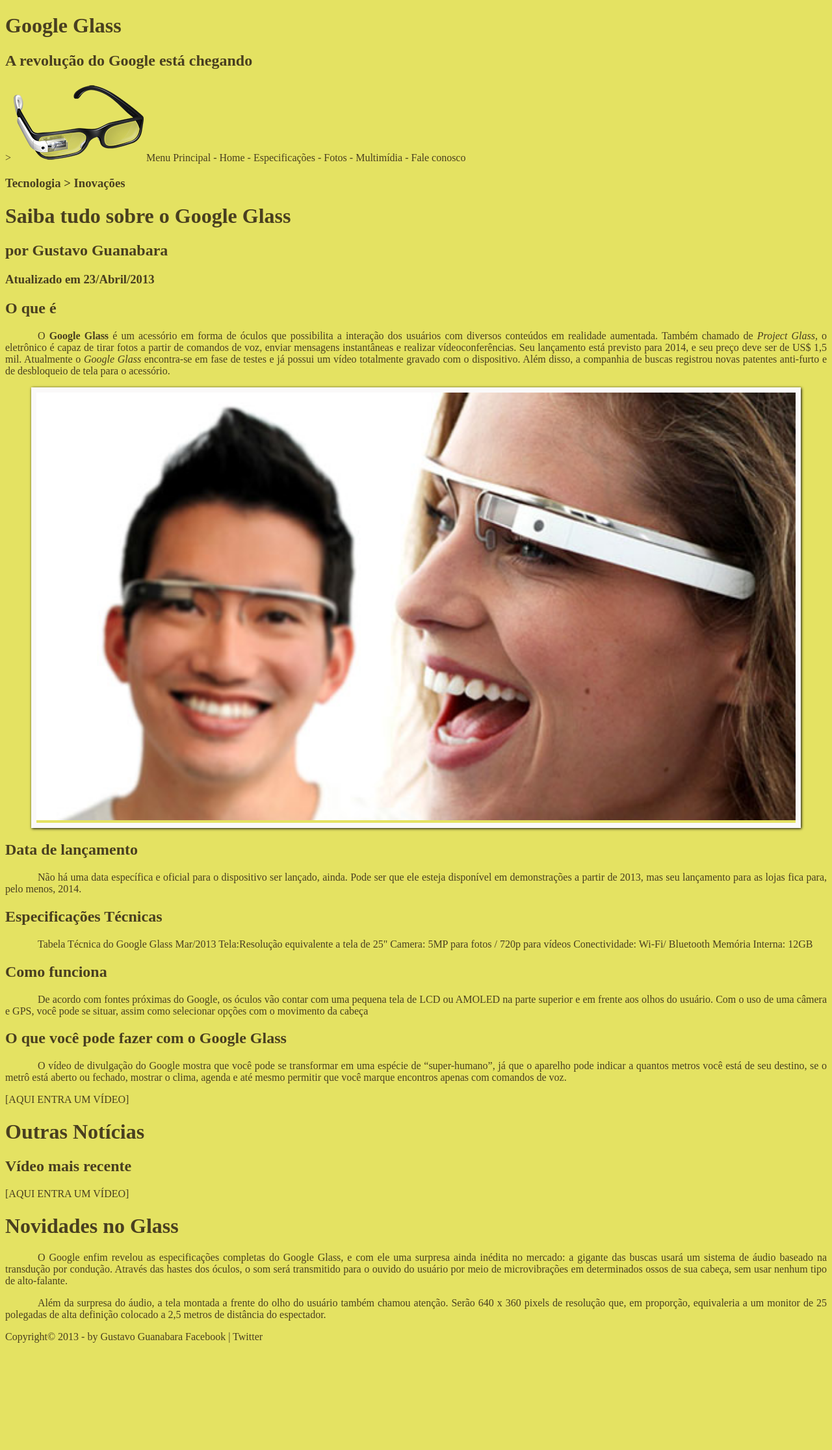
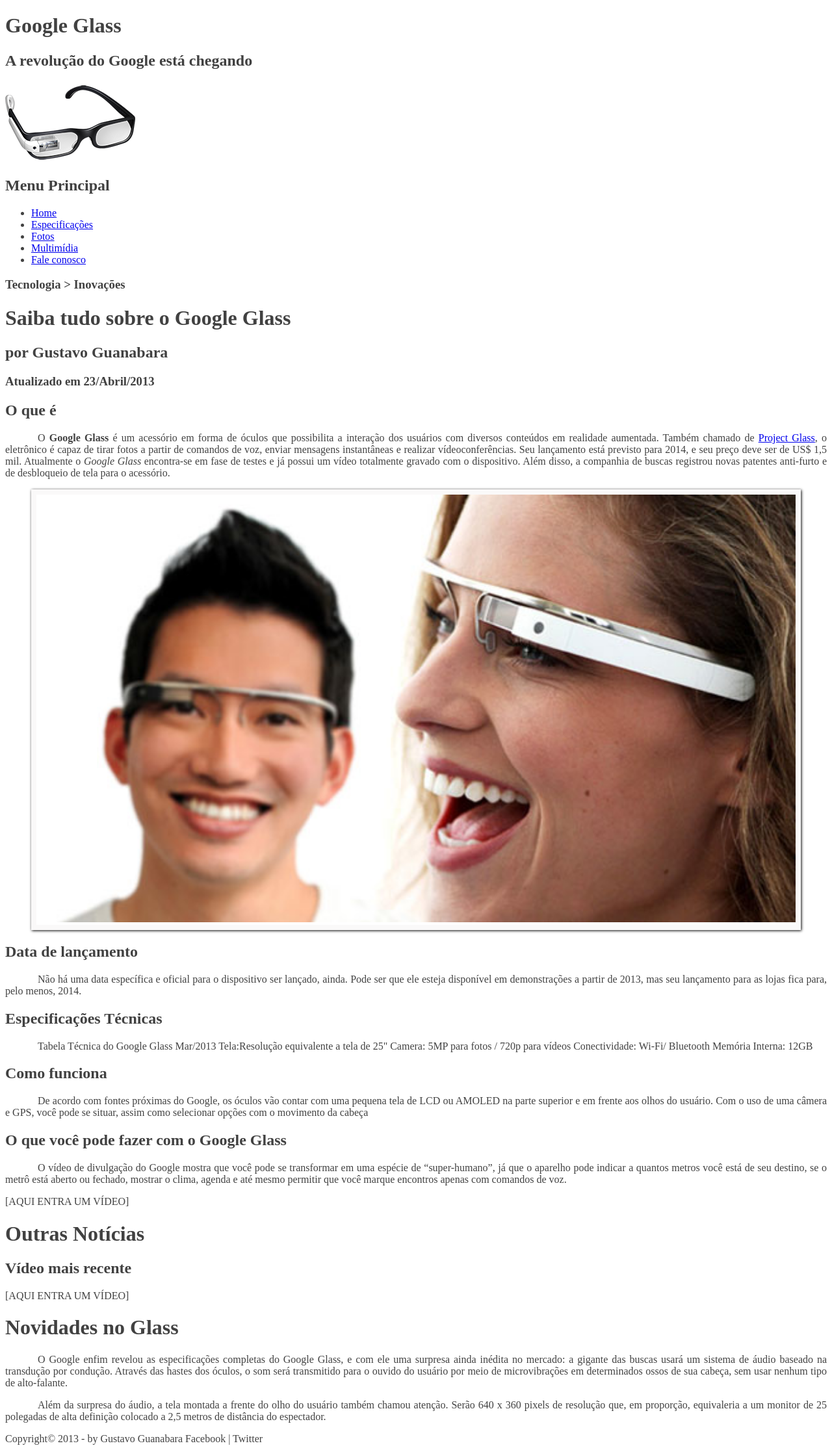
Before and after one commit to Bio-Maz/CursoHTML5, a PHP site: page / in a window 1280 px wide. Shown: the whole page at 65% size. Before the commit the page ends 2066 px from the top, so only its background shows below. Run offline with PHP 8.4, Linux system fonts and the light colour scheme.

Commit message:
Ajustes no site.

```diff
--- a/curso-html5-pacote01/projeto-glass-html5/_css/estilo.css
+++ b/curso-html5-pacote01/projeto-glass-html5/_css/estilo.css
@@ -1,9 +1,9 @@
 @charset "UTF-8";
 
 body{
-    background-color: hsl(59, 71%, 64%);
+    background-color: hsl(0, 0%, 100%);
     ;
-    color: rgba(20, 7, 9, 0.747);
+    color: rgba(0, 0, 0, 0.747);
 }
 p {
     text-align: justify;
--- a/curso-html5-pacote01/projeto-glass-html5/index.html
+++ b/curso-html5-pacote01/projeto-glass-html5/index.html
@@ -13,17 +13,22 @@
     <hgroup>
     <h1>Google Glass</h1>
     <h2>A revolução do Google está chegando</h2>
-    </hgroup>>
+    </hgroup>
 
     <img src="_imagens/glass-oculos-preto-peq.png">
 
-Menu Principal
-- Home
-- Especificações
-- Fotos
-- Multimídia
-- Fale conosco
-    </header>
+<nav>
+    <h1>Menu Principal</h1>
+    <ul type="">
+        <li><a href="index.html">Home</a></li>
+        <li><a href="specs.html">Especificações</a></li>
+        <li><a href="fotos.html">Fotos</a></li>
+        <li><a href="multimidia.html">Multimídia</a></li>
+        <li><a href="fale-conosco.html">Fale conosco</a></li>
+    </ul>
+</nav>
+
+</header>
 
 <hgoup>
 <h3>Tecnologia > Inovações</h3>
@@ -34,7 +39,7 @@ Menu Principal
 
 
 <h2>O que é</h2>
-<p>O <span style="font-weight:800;">Google Glass</span> é um acessório em forma de óculos que possibilita a interação dos usuários com diversos conteúdos em realidade aumentada. Também chamado de <i>Project Glass</i>, o eletrônico é capaz de tirar fotos a partir de comandos de voz, enviar mensagens instantâneas e realizar vídeo&shy;con&shy;ferên&shy;cias. Seu lançamento está previsto para 2014, e seu preço deve ser de US$ 1,5 mil. Atualmente o <em>Google Glass</em> encontra-se em fase de testes e já possui um vídeo totalmente gravado com o dispositivo. Além disso, a companhia de buscas registrou novas patentes anti-furto e de desbloqueio de tela para o acessório.</p>
+<p>O <span style="font-weight:800;">Google Glass</span> é um acessório em forma de óculos que possibilita a interação dos usuários com diversos conteúdos em realidade aumentada. Também chamado de <a href="http://glass.google.com" target="_blank">Project Glass</a>, o eletrônico é capaz de tirar fotos a partir de comandos de voz, enviar mensagens instantâneas e realizar vídeo&shy;con&shy;ferên&shy;cias. Seu lançamento está previsto para 2014, e seu preço deve ser de US$ 1,5 mil. Atualmente o <em>Google Glass</em> encontra-se em fase de testes e já possui um vídeo totalmente gravado com o dispositivo. Além disso, a companhia de buscas registrou novas patentes anti-furto e de desbloqueio de tela para o acessório.</p>
 
 <figure class="foto-legenda">
     <img src="_imagens/glass-quadro-homem-mulher.jpg"/>
```
